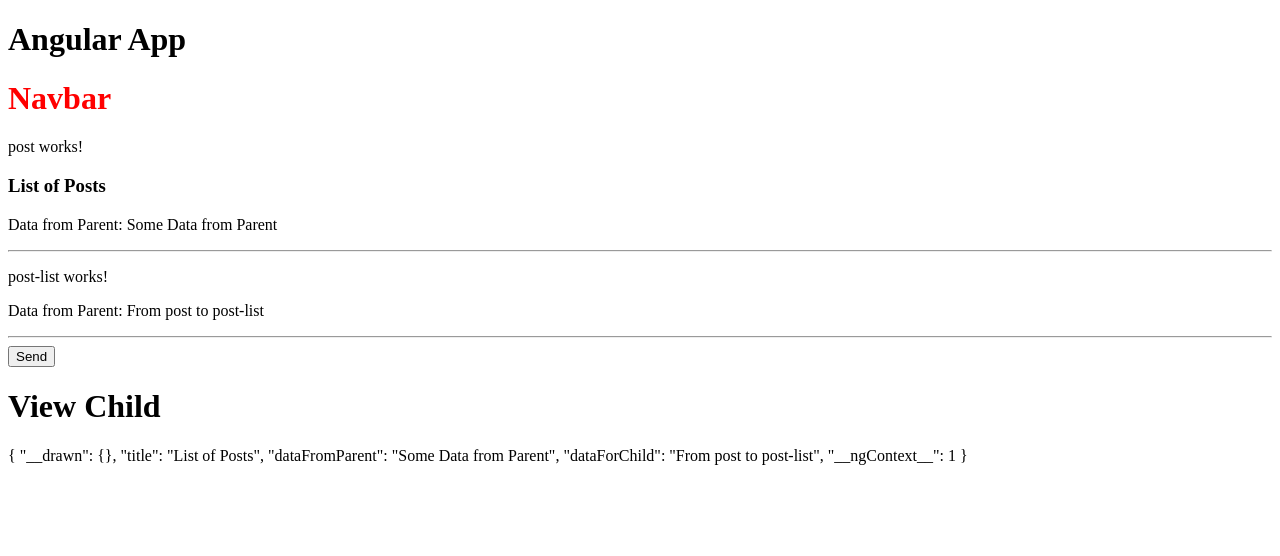
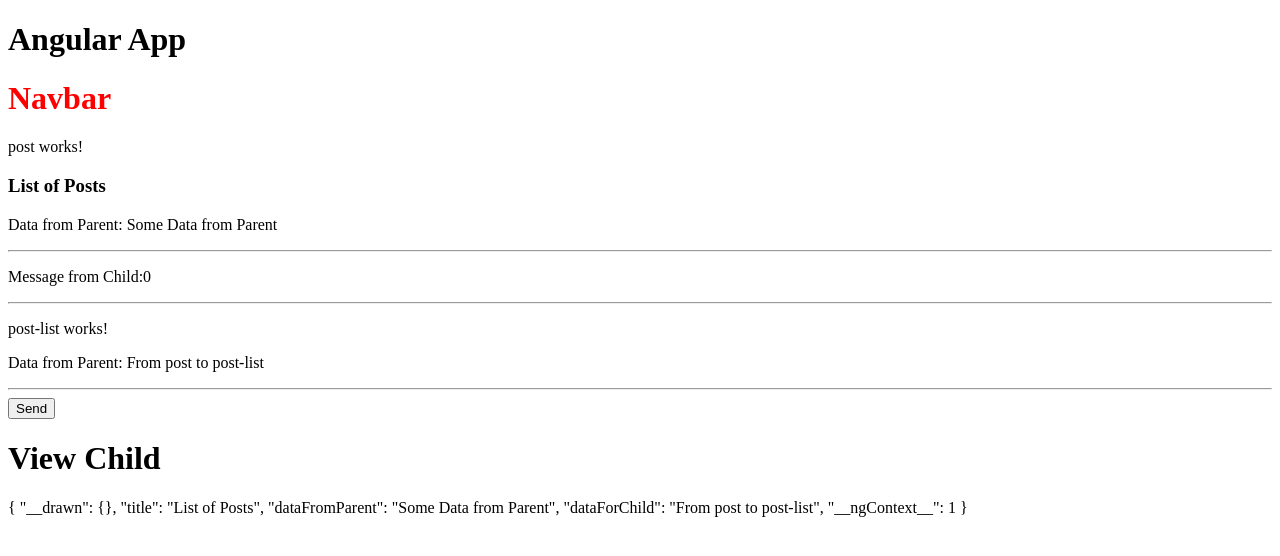
Before and after one commit to shintu0/angular-test, an Angular app: page / in a window 1280 px wide. Shown: the top 556 px of the page. Built offline with nearby package versions, Linux system fonts and the light colour scheme.

Commit message:
Output: child to parent communication

```diff
--- a/src/app/post/post.component.html
+++ b/src/app/post/post.component.html
@@ -2,4 +2,6 @@
 <h3>{{title}}</h3>
 <p>Data from Parent: {{dataFromParent}}</p>
 <hr>
+<p>Message from Child:{{message || 0}}</p>
+<hr>
 <app-post-list [dataFromParent]="dataForChild" (messageEvent)="getChildData($event)" ></app-post-list>
--- a/src/app/post/post.component.ts
+++ b/src/app/post/post.component.ts
@@ -8,12 +8,14 @@
 export class PostComponent {
 
   public title:string='List of Posts';
+  public message:any;
   @Input() public dataFromParent:string='';
   public dataForChild="From post to post-list";
 
-  getChildData(event:Event):void{
+  getChildData(eventEmitData:any):void{
     console.log(">>>>>>>>>>>EVENT in Parent>>>>>>>>>>>>>>")
-    console.log(event)
+    console.log(eventEmitData);
+    this.message=eventEmitData.message;
     console.log(">>>>>>>>>>>>>>>>>>>>>>>>>>>>>>>>>>>>>>>>")
   }
 
```
